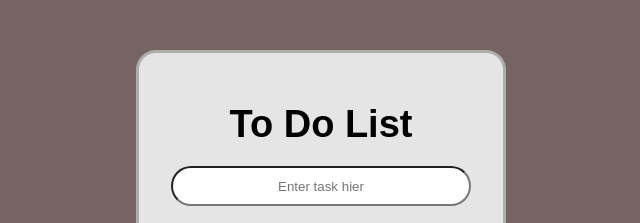
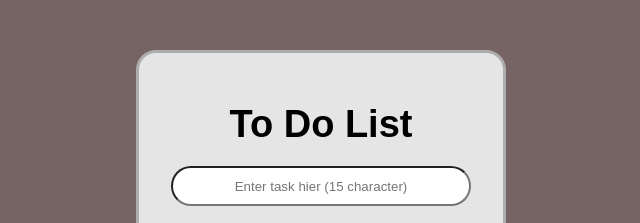
Before and after one commit to filipe83bi/ToDoList, a plain HTML site: page index.html in a window 1280 px wide. Shown: the top 223 px of the page, 319-959 px from the left. Drawn offline with Linux system fonts and the light colour scheme.

Commit message:
Update index.html

```diff
--- a/index.html
+++ b/index.html
@@ -13,7 +13,7 @@
         type="text"
         class="input"
         id="input-task"
-        placeholder="Enter task hier"
+        placeholder="Enter task hier (15 character)"
       />
       <button class="input button" id="submit-task-button">Add Task</button>
       <ul id="task-list"></ul>
```
